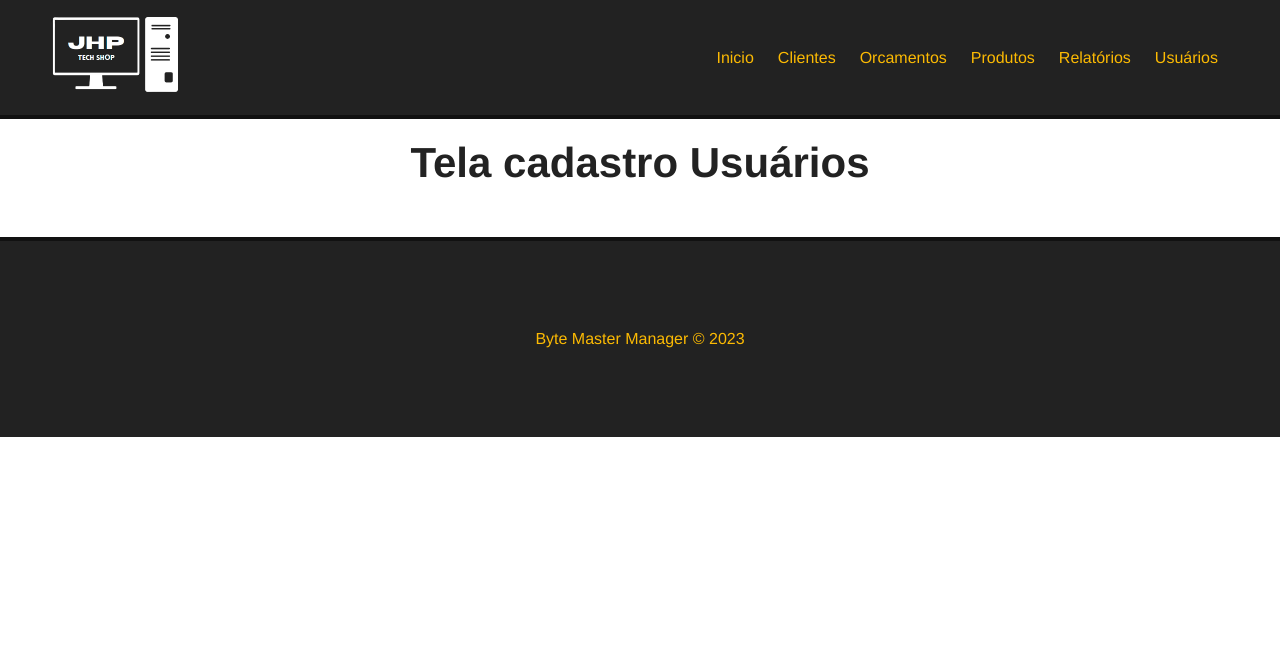
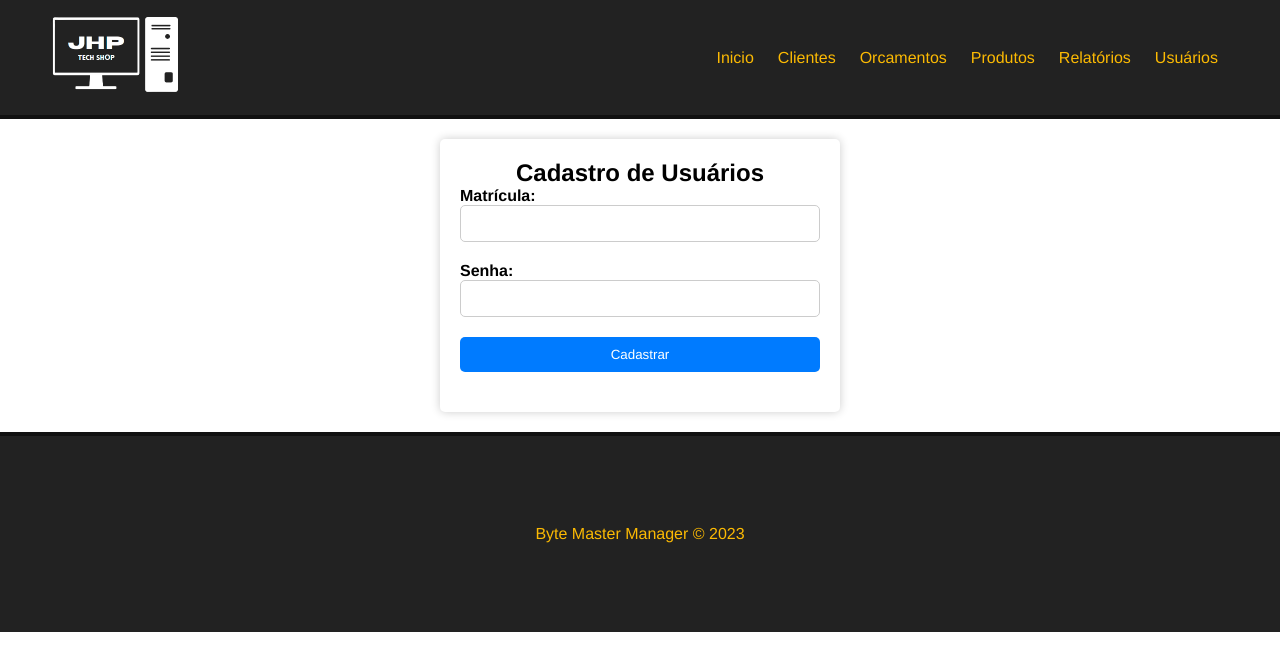
Before and after one commit to JoseHenriquePatrocinio/byte_master, a Vue app: page /usuario in a window 1280 px wide. Shown: the top 670 px of the page. Built offline with nearby package versions, Linux system fonts and the light colour scheme.

Commit message:
feat: formulário cadastro de usuário

```diff
--- /dev/null
+++ b/src/components/FormUsuario.vue
@@ -0,0 +1,68 @@
+<template>
+    <div>
+        <div class="container">
+            <h2>Cadastro de Usuários</h2>
+            <form action="#">
+                <div class="form-group">
+                    <label for="matricula">Matrícula:</label>
+                    <input type="text" id="matricula" name="matricula" required>
+                </div>
+                <div class="form-group">
+                    <label for="senha">Senha:</label>
+                    <input type="password" id="senha" name="senha" required>
+                </div>
+                <div class="form-group">
+                    <input type="submit" value="Cadastrar">
+                </div>
+            </form>
+        </div>
+    </div>
+</template>
+
+<script>
+export default {
+    name: "FormUsuario"
+}
+</script>
+
+<style scoped>
+.container {
+    max-width: 400px;
+    margin: 0 auto;
+    padding: 20px;
+    background-color: #fff;
+    border-radius: 5px;
+    box-shadow: 0 0 10px rgba(0, 0, 0, 0.2);
+}
+
+.container h2 {
+    text-align: center;
+}
+
+.form-group {
+    margin-bottom: 20px;
+}
+
+.form-group label {
+    display: block;
+    font-weight: bold;
+}
+
+.form-group input {
+    width: 100%;
+    padding: 10px;
+    border: 1px solid #ccc;
+    border-radius: 5px;
+}
+
+.form-group input[type="submit"] {
+    background-color: #007BFF;
+    color: #fff;
+    border: none;
+    cursor: pointer;
+}
+
+.form-group input[type="submit"]:hover {
+    background-color: #0056b3;
+}
+</style>
--- a/src/views/Usuario.vue
+++ b/src/views/Usuario.vue
@@ -1,5 +1,15 @@
 <template>
-    <div class="container-div">
-      <h1>Tela cadastro Usuários</h1>
-    </div>
-  </template>
+  <div class="container-div">
+    <FormUsuario></FormUsuario>
+  </div>
+</template>
+
+<script>
+import FormUsuario from '@/components/FormUsuario.vue';
+export default {
+  name: "Usuario",
+  components: {
+    FormUsuario
+  }
+}
+</script>
```
